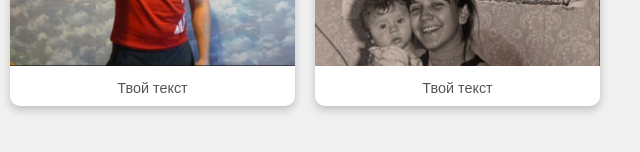
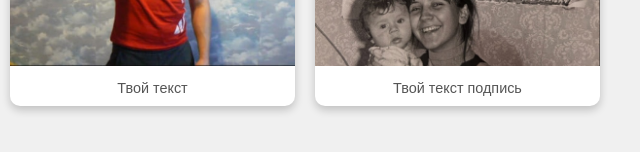
Before and after one commit to ame5801/ame5801.github.io, a plain HTML site: page index.html in a window 1280 px wide. Shown: the part 310-462 px from the top of the page, 640-1280 px from the left. Drawn offline with Linux system fonts and the light colour scheme.

Commit message:
внесены изменения 110

```diff
--- a/index.html
+++ b/index.html
@@ -137,7 +137,7 @@
         </div>
         <div class="photo-card">
             <img src="4.jpg" alt="Фото 4">
-            <p>Твой текст</p>
+            <p>Твой текст подпись</p>
         </div>
     </div>
 </body>
```
